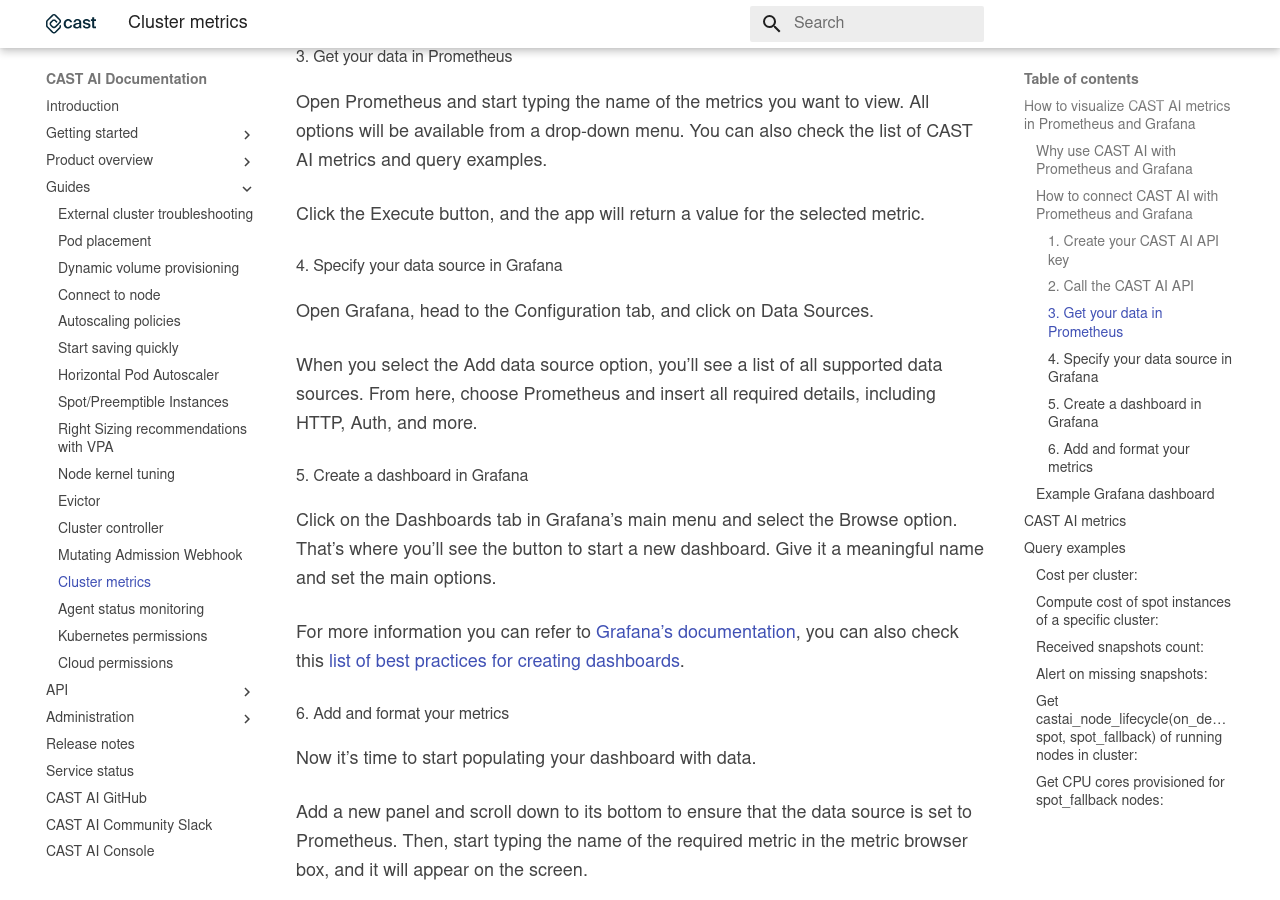
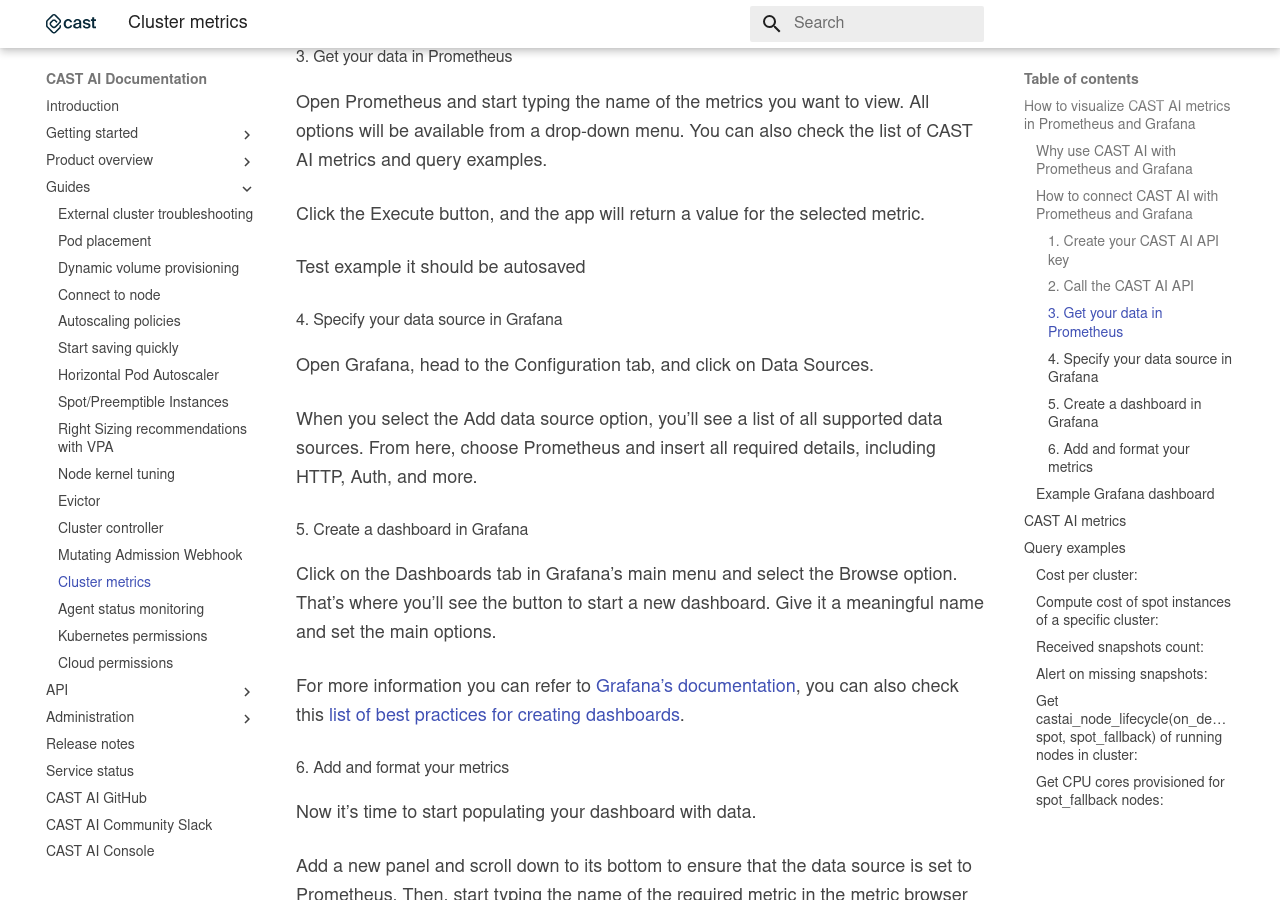
Before and after one commit to castai/docs, an MkDocs documentation site: the page built from docs/guides/metrics.md, in a window 1280 px wide and 900 px high, scrolled down 1474 px. Built offline with MkDocs 1.6.1 and Material for MkDocs 9.7.7, drawn with Linux system fonts in a browser that asks for light colours; some web fonts are replaced.

Commit message:
update some comments

```diff
--- a/docs/guides/metrics.md
+++ b/docs/guides/metrics.md
@@ -45,6 +45,10 @@
 Open Prometheus and start typing the name of the metrics you want to view. All options will be available from a drop-down menu. You can also check the list of CAST AI metrics and query examples.
 
 Click the Execute button, and the app will return a value for the selected metric.
+
+
+Test example it should be autosaved
+
 
 #### 4. Specify your data source in Grafana
 Open Grafana, head to the Configuration tab, and click on Data Sources.
```
